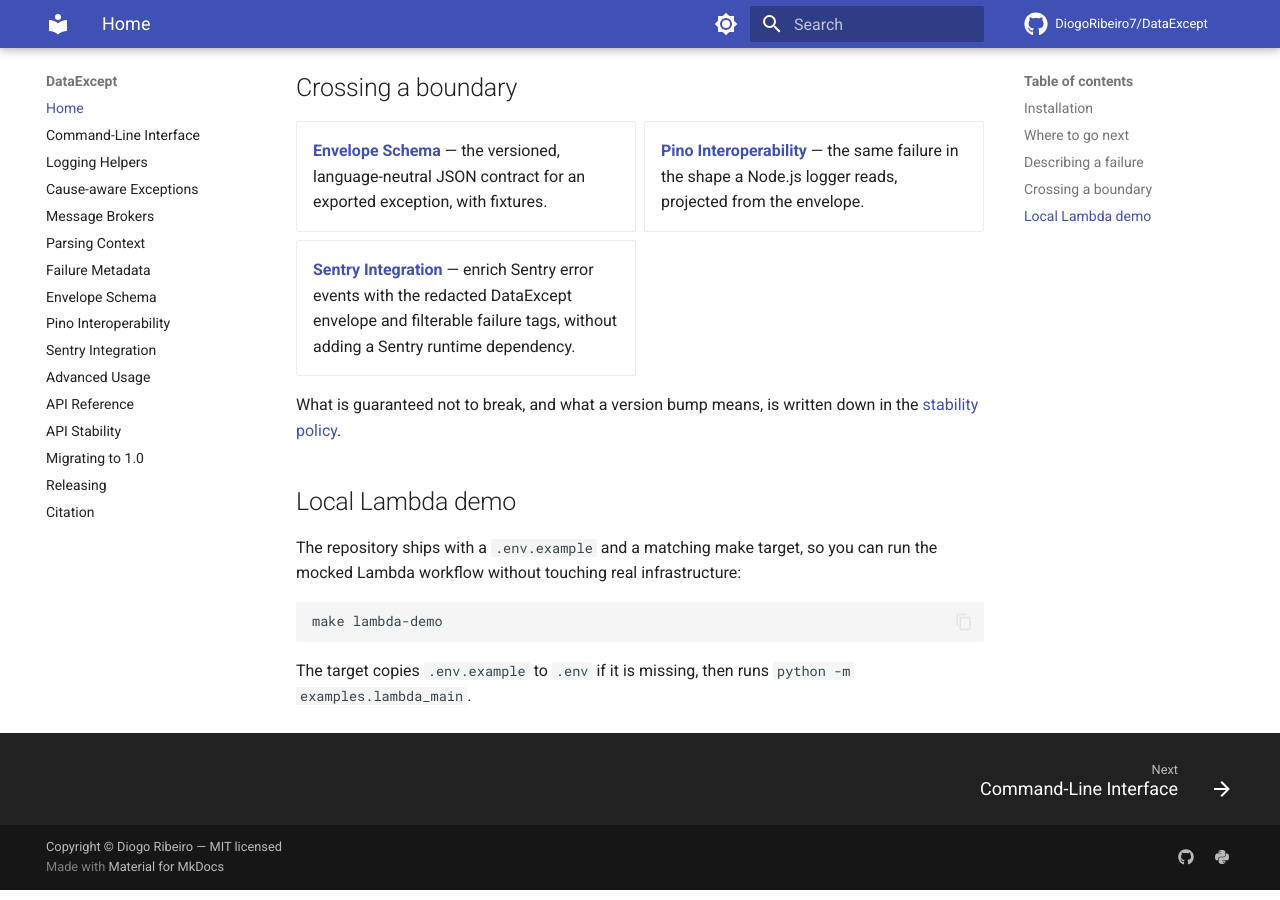
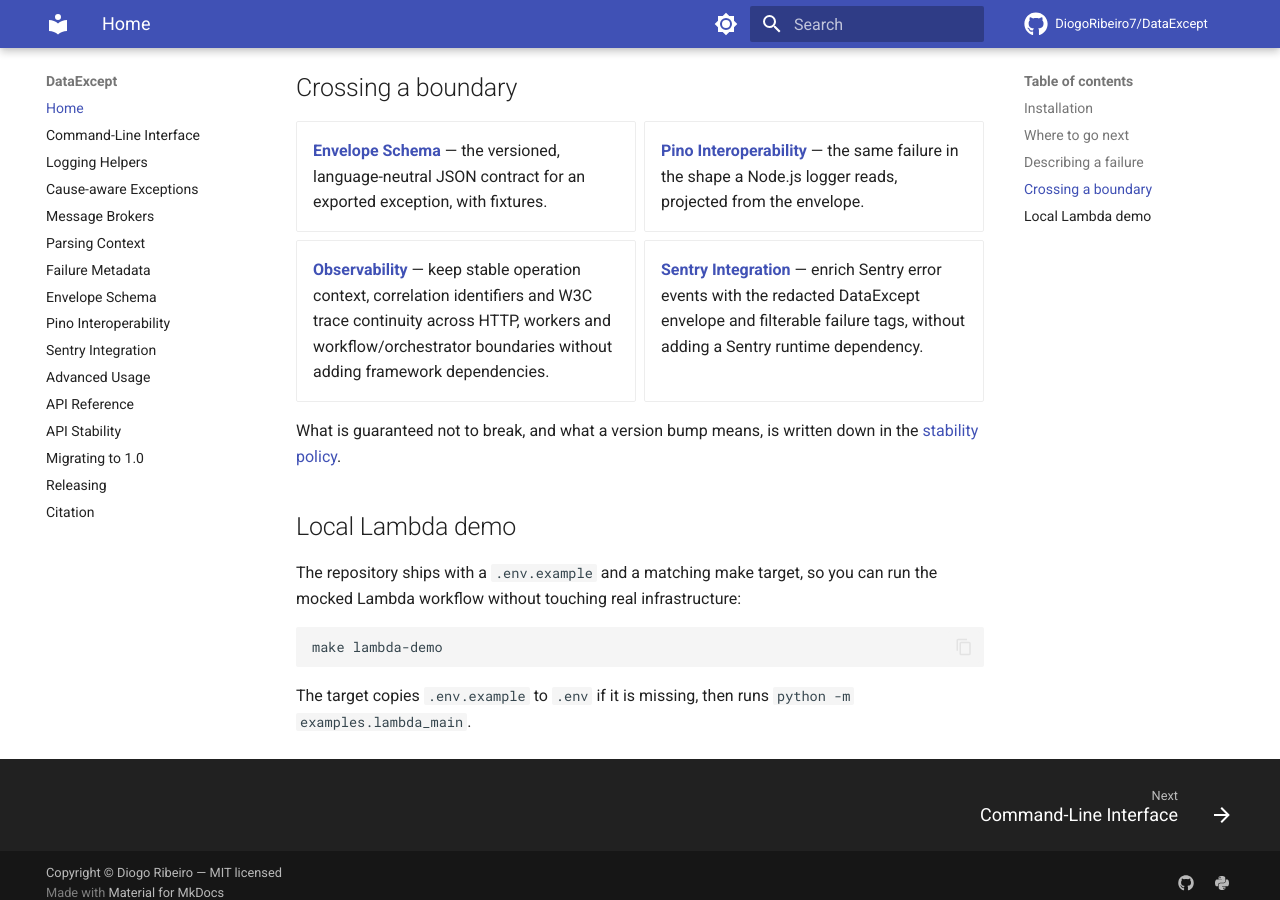
Before and after one commit to DiogoRibeiro7/DataExcept, an MkDocs documentation site: the page built from docs/index.md, in a window 1280 px wide and 900 px high, scrolled down 1153 px. Built offline with MkDocs 1.6.1 and Material for MkDocs 9.7.7, drawn with Linux system fonts in a browser that asks for light colours; comment, search, counter and statistics services are not loaded.

Commit message:
docs: add observability guide to landing page

```diff
--- a/docs/index.md
+++ b/docs/index.md
@@ -57,6 +57,9 @@
   language-neutral JSON contract for an exported exception, with fixtures.
 - **[Pino Interoperability](pino.md)** — the same failure in the
   shape a Node.js logger reads, projected from the envelope.
+- **[Observability](observability.md)** — keep stable operation context,
+  correlation identifiers and W3C trace continuity across HTTP, workers and
+  workflow/orchestrator boundaries without adding framework dependencies.
 - **[Sentry Integration](sentry.md)** — enrich Sentry error events with the
   redacted DataExcept envelope and filterable failure tags, without adding a
   Sentry runtime dependency.
```
